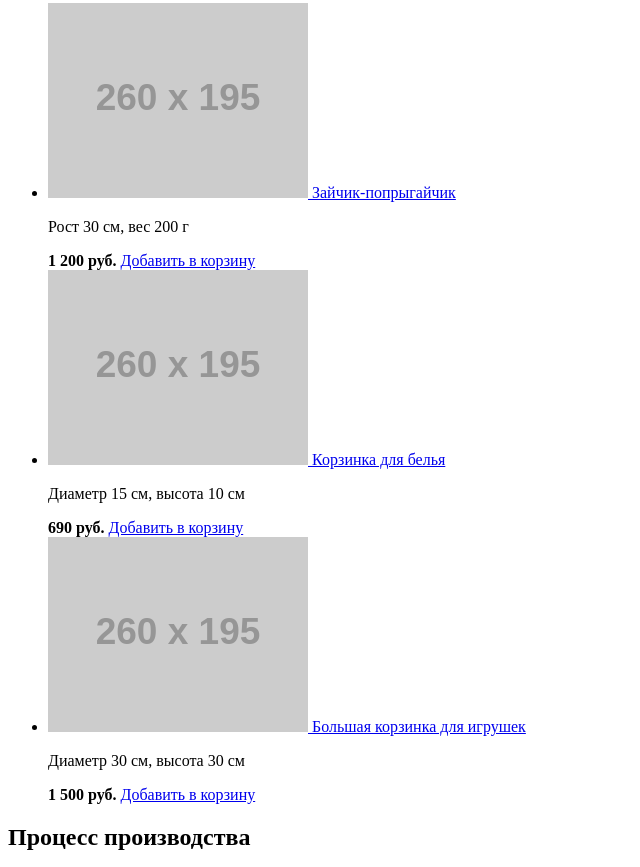
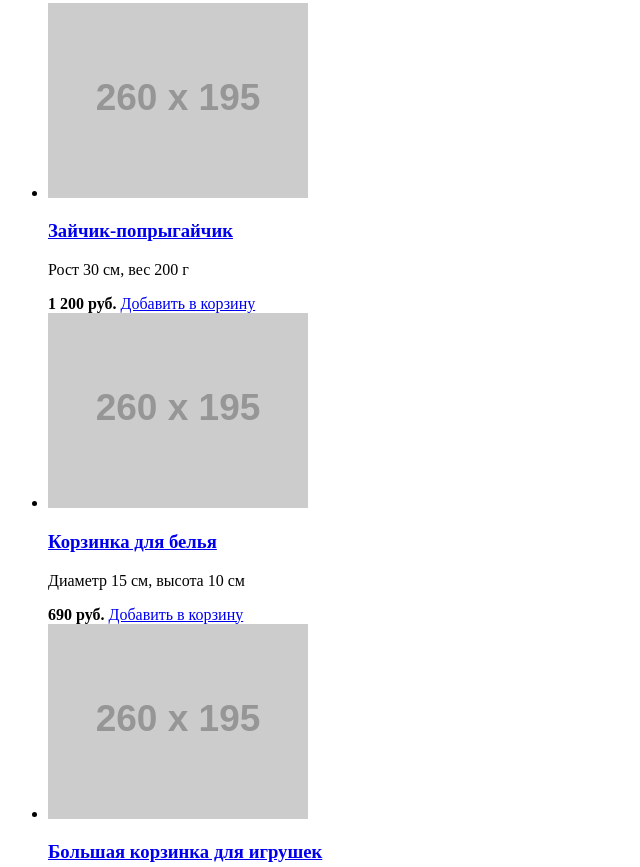
Before and after one commit to Zelcer/24575-mishka-16, a website: page source/catalog.html in a window 1280 px wide. Shown: the part 296-1163 px from the top of the page, without its empty margins (0-640 px from the left). Drawn offline with Linux system fonts and the light colour scheme; placeholder pictures from the web are drawn by us.

Commit message:
Добавил загаловок карточкам товара

```diff
--- a/source/catalog.html
+++ b/source/catalog.html
@@ -51,7 +51,9 @@
               <a class="product-card__img-link" href="#">
                 <img class="product-card__img" src="http://placehold.it/260x195" alt="Товар зайчик-попрыгайчик" width="260" height="195">
               </a>
-              <a class="product-card__link" href="#">Зайчик-попрыгайчик</a>
+              <a class="product-card__link" href="#">
+                <h3 class="product-card__title">Зайчик-попрыгайчик</h3>
+              </a>
               <p class="product-card__text">Рост 30 см, вес 200 г</p>
               <b class="product-card__price">1 200 руб.</b>
               <a class="product-card__basket" href="#">Добавить в корзину</a>
@@ -60,7 +62,9 @@
               <a class="product-card__img-link" href="#">
                   <img class="product-card__img" src="http://placehold.it/260x195" alt="Товар корзинка для белья" width="260" height="195">
               </a>
-              <a class="product-card__link" href="#">Корзинка для белья</a>
+              <a class="product-card__link" href="#">
+                <h3 class="product-card__title">Корзинка для белья</h3>
+              </a>
               <p class="product-card__text">Диаметр 15 см, высота 10 см</p>
               <b class="product-card__price">690 руб.</b>
               <a class="product-card__basket" href="#">Добавить в корзину</a>
@@ -69,7 +73,9 @@
               <a class="product-card__img-link" href="#">
                   <img class="product-card__img" src="http://placehold.it/260x195" alt="Товар большая корзинка для игрушек" width="260" height="195">
               </a>
-              <a class="product-card__link" href="#">Большая корзинка для игрушек</a>
+              <a class="product-card__link" href="#">
+                <h3 class="product-card__title">Большая корзинка для игрушек</h3>
+              </a>
               <p class="product-card__text">Диаметр 30 см, высота 30 см</p>
               <b class="product-card__price">1 500 руб.</b>
               <a class="product-card__basket" href="#">Добавить в корзину</a>
```
